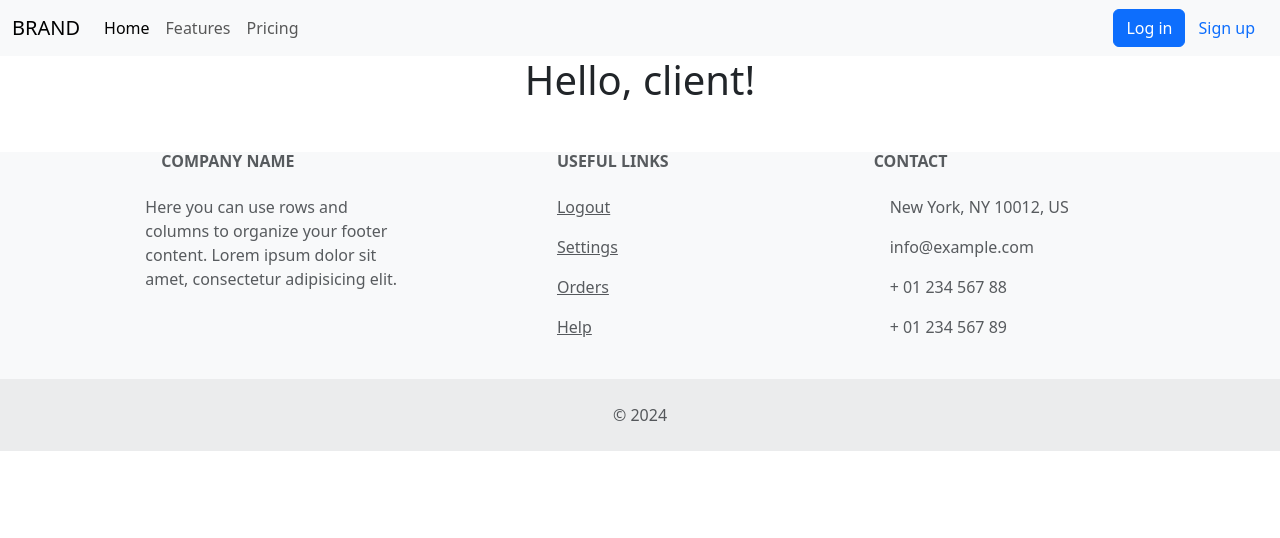
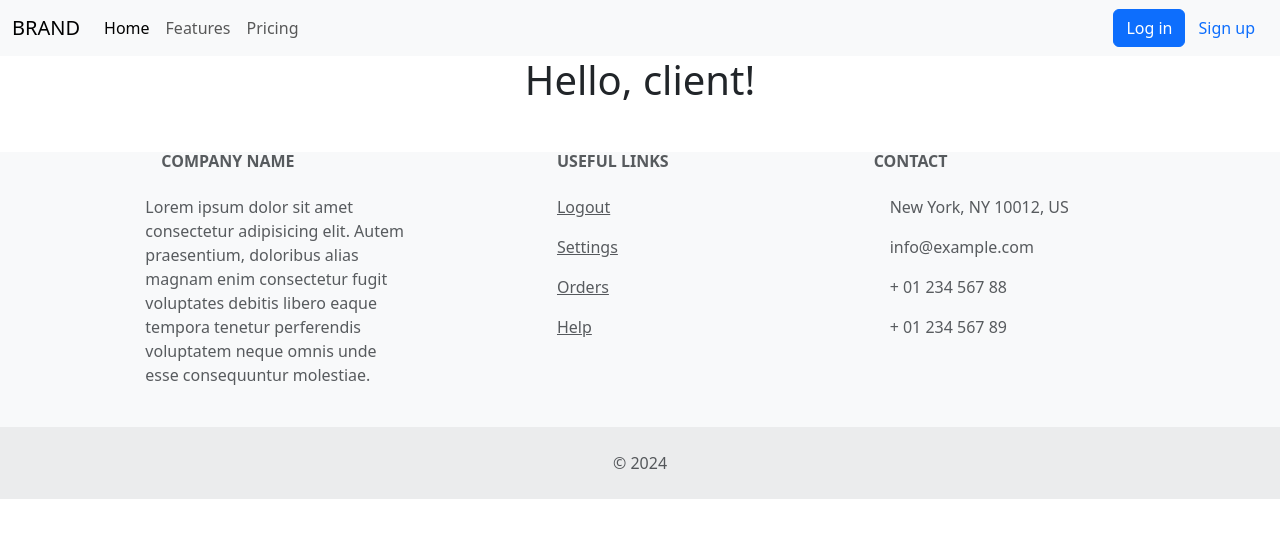
Before and after one commit to TomassSaulite/tt2Final, a Django app: page /client/extraClientInfo/ in a window 1280 px wide. Shown: the top 538 px of the page. Run offline with Django 5.2, Linux system fonts and the light colour scheme; a user stored in the database is signed in.

Commit message:
fix to the url hierarchy

```diff
--- a/finalProject/finalProject/urls.py
+++ b/finalProject/finalProject/urls.py
@@ -1,7 +1,9 @@
 from django.contrib import admin
 from django.urls import include, path
+from django.shortcuts import redirect
 
 urlpatterns = [
+    path('', lambda request: redirect('users/', permanent=True)),
     path('users/', include('users.urls')),
     path('client/', include('client.urls')),
     path('restaurant/', include('restaurant.urls')),
--- a/finalProject/users/templates/users/footer.html
+++ b/finalProject/users/templates/users/footer.html
@@ -9,8 +9,7 @@
               <i class="fas fa-gem me-3"></i>Company name
             </h6>
             <p>
-              Here you can use rows and columns to organize your footer content. Lorem ipsum
-              dolor sit amet, consectetur adipisicing elit.
+              Lorem ipsum dolor sit amet consectetur adipisicing elit. Autem praesentium, doloribus alias magnam enim consectetur fugit voluptates debitis libero eaque tempora tenetur perferendis voluptatem neque omnis unde esse consequuntur molestiae.
             </p>
           </div>
 
--- a/finalProject/users/views.py
+++ b/finalProject/users/views.py
@@ -27,7 +27,6 @@
 
 def custom_login_view(request):
     form = CustomLoginForm(request=request, data=request.POST or None)
-    # return redirect(next_url)
     if request.method == 'POST':
         if form.is_valid():
             user = form.get_user()
@@ -36,7 +35,7 @@
                 return redirect('loginSuccessful')
     return render(request, 'users/login.html', {'form': form})
 
-# @login_required(redirect_field_name=None)
+@login_required(redirect_field_name=None)
 def loginSuccessful(request):
     isClient = request.user.isClient
     isClient=int(isClient)
@@ -46,7 +45,7 @@
 
 from django.contrib.auth import logout as logouts
 
-# @login_required(redirect_field_name=None)
+@login_required(redirect_field_name=None)
 def logout(request):
     if request.method == 'POST':
         logouts(request)
```
Also changed, not shown: finalProject/db.sqlite3.
